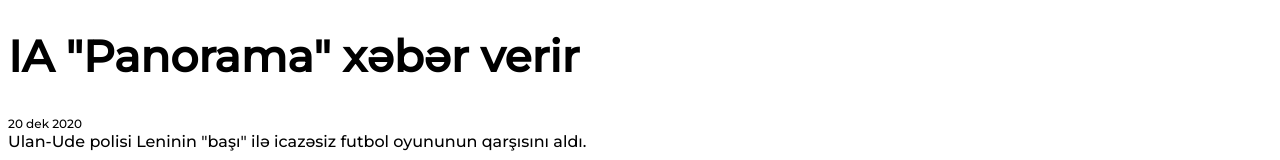
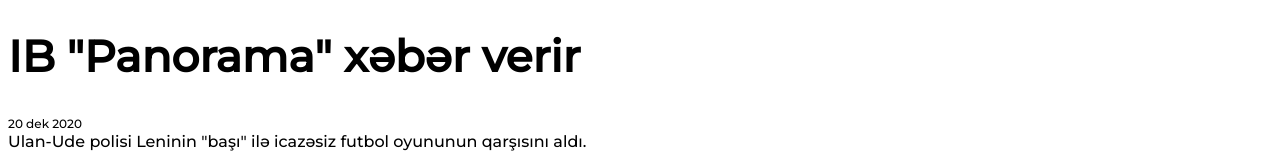
Before and after one commit to rufetisr/First-Web-page, a plain HTML site: page index.html in a window 1280 px wide. Shown: the top 160 px of the page. Drawn offline with Linux system fonts and the light colour scheme.

Commit message:
IB instead of IA

```diff
--- a/index.html
+++ b/index.html
@@ -13,7 +13,7 @@
 
 
 <body>
-    <h1>IA "Panorama" xəbər verir</h1>
+    <h1>IB "Panorama" xəbər verir</h1>
     <p>
         <span>20 dek 2020</span><br>
         Ulan-Ude polisi Leninin "başı" ilə icazəsiz futbol oyununun qarşısını aldı.
```
